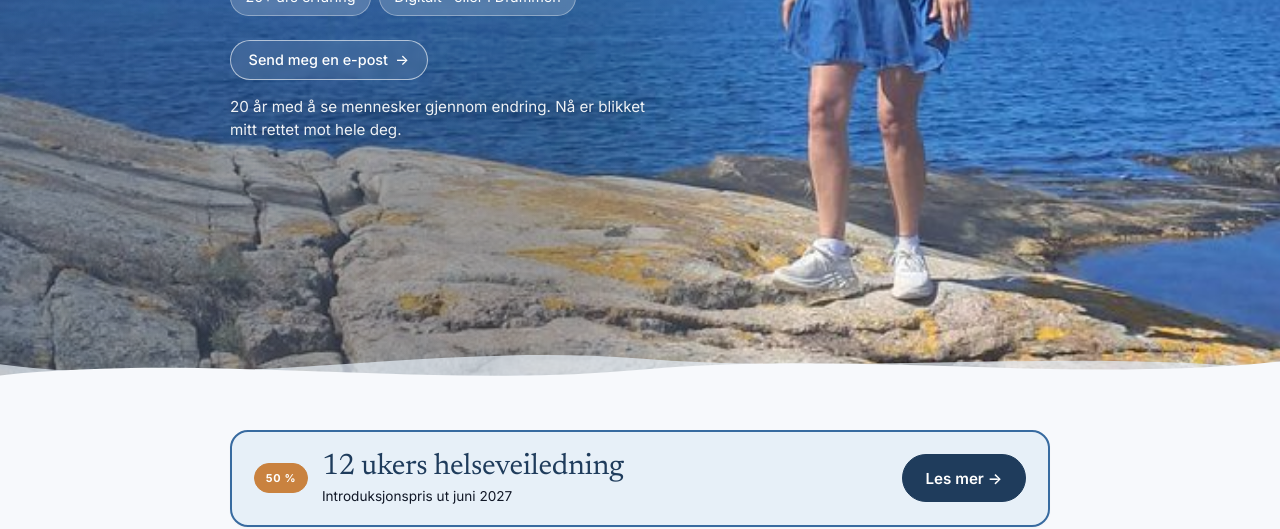
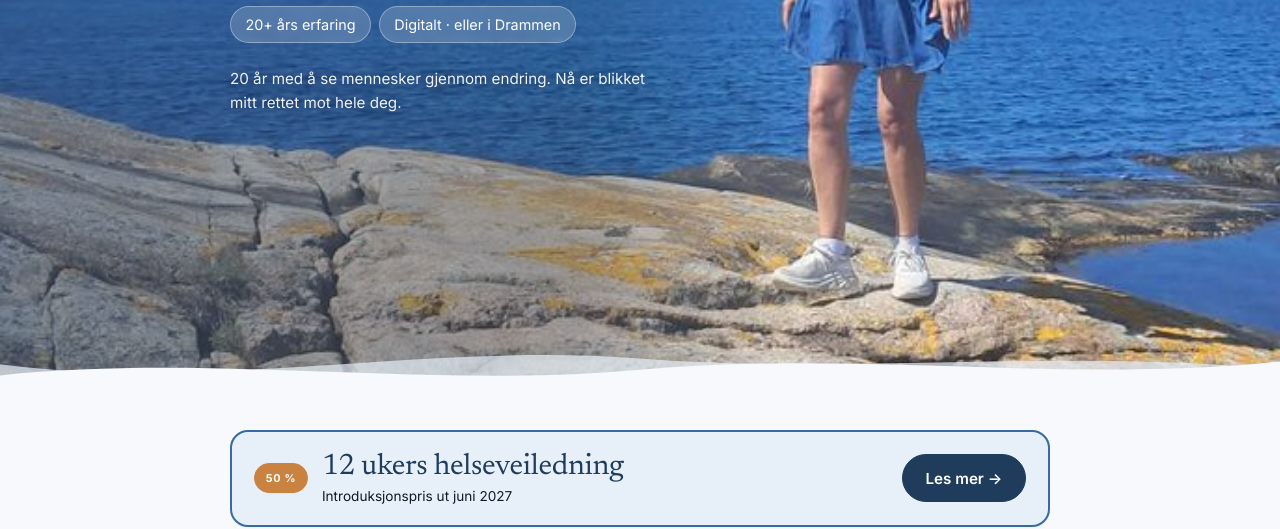
Before and after one commit to siljemerete/siljemerete.github.io, a plain HTML site: page index.html in a window 1280 px wide. Shown: the part 571-1100 px from the top of the page. Drawn offline with nearby package versions, Linux system fonts and the light colour scheme.

Commit message:
Forsiden: fjern e-postknappen i toppbildet
Co-Authored-By: Claude Opus 5.5 <noreply@anthropic.com>
Claude-Session: https://claude.ai/code/session_01ErhCnt3XBsNXHqPPixac28

```diff
--- a/index.html
+++ b/index.html
@@ -1357,7 +1357,6 @@
       <li>20+ års erfaring</li>
       <li>Digitalt · eller i Drammen</li>
     </ul>
-    <a class="cta-button hero-cta" href="mailto:silje.merete.binder@gmail.com?subject=Henvendelse%20om%20helseveiledning">Send meg en e-post <span aria-hidden="true">→</span></a>
     <p class="hero-note">20 år med å se mennesker gjennom endring. Nå er blikket mitt rettet mot hele deg.</p>
   </div>
   <div class="hero-wave" aria-hidden="true">
```
